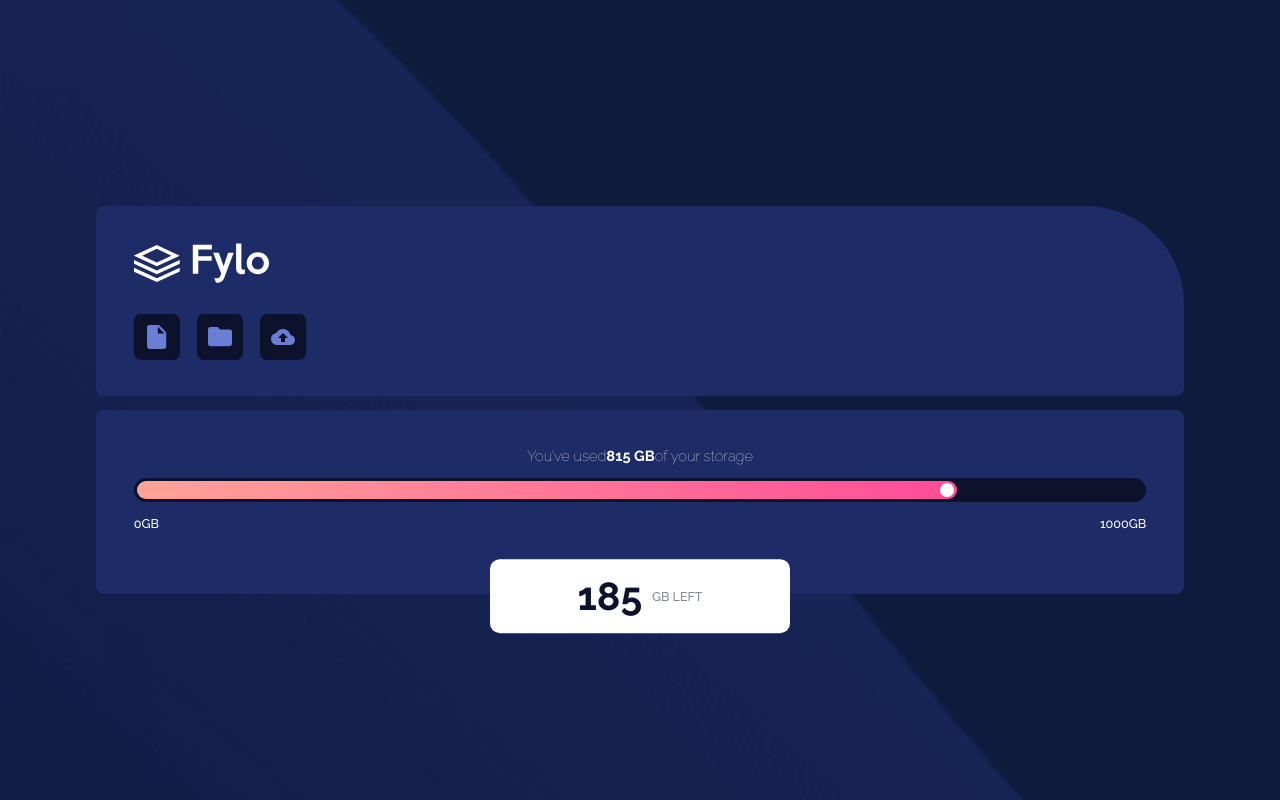
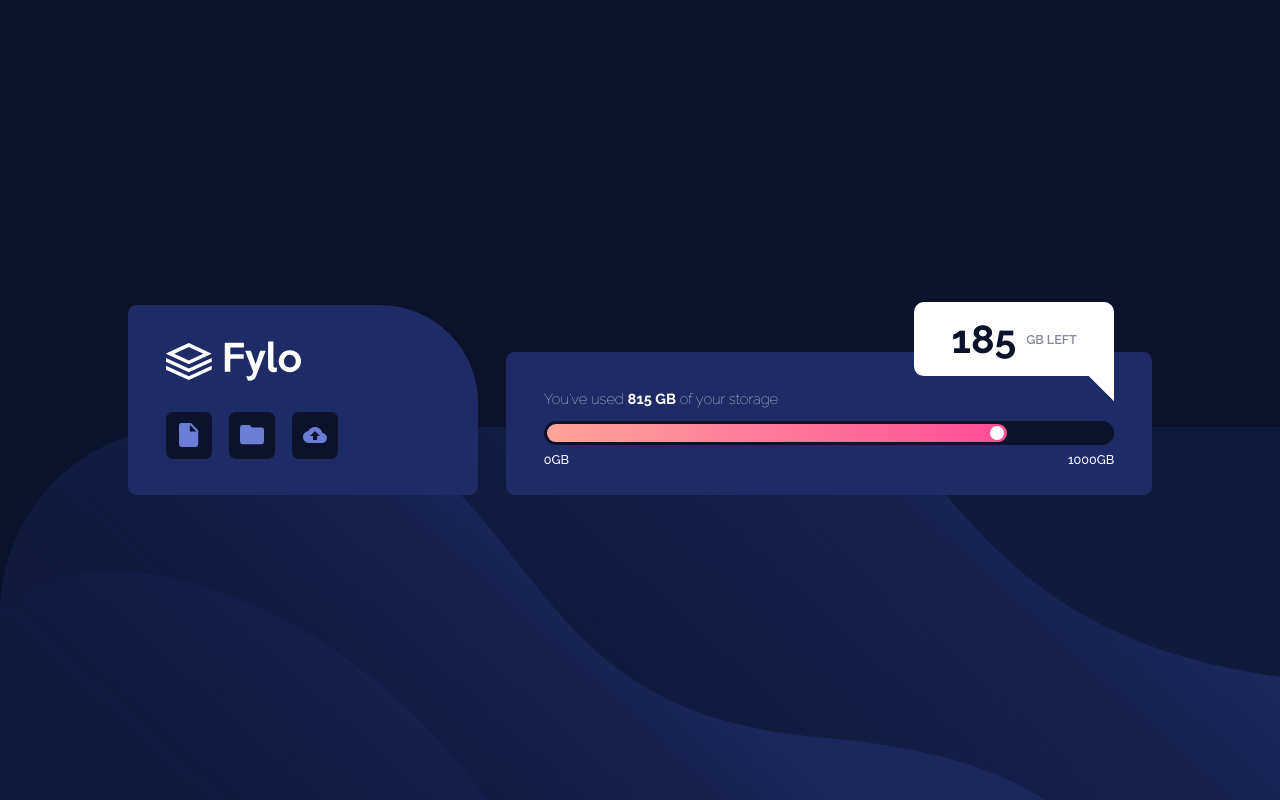
Before and after one commit to wojocode/fylo-data, a plain HTML site: page index.html in a window 1280 px wide. Drawn offline with Linux system fonts and the light colour scheme.

Commit message:
full responsive version

```diff
--- a/index.html
+++ b/index.html
@@ -6,8 +6,8 @@
   <link rel="icon" type="image/png" sizes="32x32" href="./images/favicon-32x32.png">
   <link rel="stylesheet" href="style.css">
   <title>Frontend Mentor | Fylo data storage component</title>
+</head>
 
-</head>
 <body>
 <main>
   <section class="logo">
@@ -15,15 +15,13 @@
       <img src="images/logo.svg" alt="">
     </header>
     <div class="icons_box">
-
         <div class="icon 1"><img src="images/icon-document.svg" aria-hidden="true"></div>
         <div class="icon 2"><img src="images/icon-folder.svg" aria-hidden="true"></div>
         <div class="icon 3"><img src="images/icon-upload.svg" aria-hidden="true"></div>
-
     </div>
   </section>
   <section class="bar_box">
-    <label for="data">You’ve used<b>815 gb</b>of your storage</label>
+    <label for="data">You've used <b>815 gb</b> of your storage</label>
     <div class="meter" id="data">
         <div class="bar" role="meter">
         <span class="dot"></span>
@@ -32,12 +30,12 @@
     <div class="tooltip" role="tooltip">
         <b>185</b>
         <span>gb left</span>
+        <span class="speech_bubble"></span>
     </div>
     <div class="min-max">
         <span>0gb</span>
         <span>1000gb</span>
     </div>
-
   </section>
 </main>
 </body>
--- a/style.css
+++ b/style.css
@@ -9,7 +9,7 @@
 font-size:14px;
 }
 
-*, *::after, *::before{
+*{
     box-sizing: border-box;
     margin:0;
     padding:0;
@@ -29,9 +29,11 @@ main{
     align-items: center;
     justify-content: center;
     gap:1rem;
+    width:85%;
+    margin:0 auto;
 }
 section{
-    width:85%;
+    width:100%;
     padding:1.6rem 2.7rem;
     background-color: var(--dark_blue);
     border-radius:0.6rem;
@@ -41,6 +43,8 @@ section > *{
 }
 .logo{
     border-top-right-radius: 7rem;
+    max-width:350px;
+    align-self: flex-start;
 }
 .icons_box{
     display:flex;
@@ -104,7 +108,7 @@ span{
     background-color: white;
     color:var(--very_dark_blue);
     width:50%;
-    max-width:300px;
+    max-width:200px;
     padding:1rem 0;
     font-size:2.8rem;
     display:flex;
@@ -120,7 +124,7 @@ span{
 .tooltip span{
     font-size:0.9rem;
     color:var(--grayish_blue);
-    font-weight: 500;
+    font-weight: 600;
 }
 .min-max{
     display:flex;
@@ -134,3 +138,76 @@ span{
     width:100%;
     position: relative;
 }
+.duck{
+    display: none;
+}
+@media screen and (min-width:850px){
+body{
+    display:flex;
+    justify-content: center;
+    background-color: var(--very_dark_blue);
+    background-image: url(images/bg-desktop.png);
+    background-repeat: no-repeat;
+    background-position: bottom;
+    background-size: cover;
+}
+main{
+    min-height:auto;
+    flex-direction:row;
+    width:80%;
+    height:min-content;
+    align-items: flex-end;
+    gap:2rem;
+    position: absolute;
+    top:50%;
+    transform: translateY(-50%);
+}
+.logo{
+    flex:1;
+}
+.bar_box{
+    flex:2;
+    padding-bottom:2rem;
+    padding-top:1.7rem;
+}
+.tooltip{
+    top:-35%;
+    left:auto;
+    right:2.7rem;
+    bottom:auto;
+    transform:none;
+    position: absolute;
+}
+label{
+    text-align: left;
+}
+.speech_bubble{
+    display:block;
+    position:absolute;
+    bottom:-15px;
+    right:-25px;
+    border:25px solid white;
+    border-color:transparent;
+    border-bottom-color: white;
+    transform:rotate(45deg);
+    /* ALTERNATIVE SPEECH BUBBLE
+    height:30px;
+    width:30px;
+    background-color:white;
+    right:-15px;
+    bottom:-15px;
+    transform:rotate(45deg);
+    background: linear-gradient( 45deg, white 50%, var(--dark_blue) 50%);
+    */
+}
+.min-max {
+    padding-top:0.5rem;
+    padding-bottom:0;
+}
+}
+
+@media screen  and (min-width:1150px){
+    body{
+        background-size: contain;
+    }
+}
```
